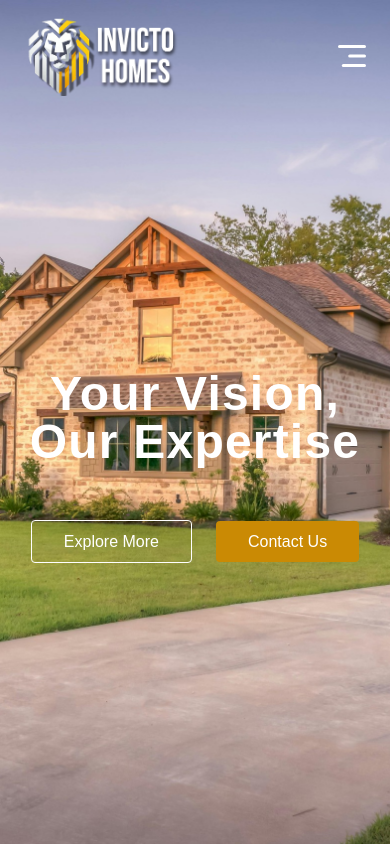
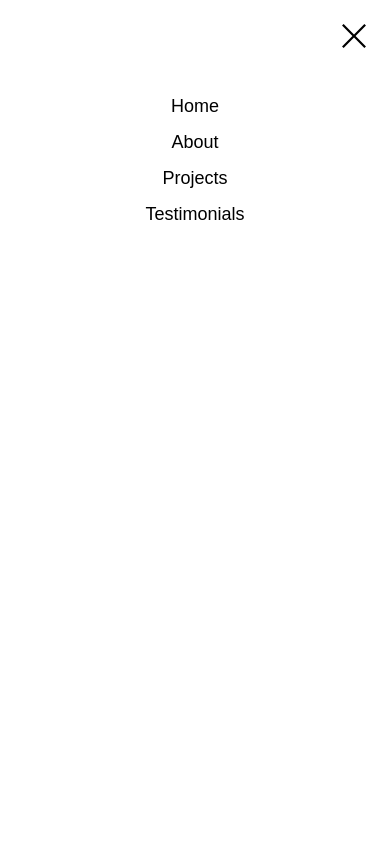
Before and after one commit to surkhab606/Invicto-React-Rebuild, a React (Vite) app: page / in a window 390 px wide. Built offline with nearby package versions, Linux system fonts and the light colour scheme; a web font is replaced by a local one.

Commit message:
v0.12: Working on mobile formatting. Brought in menu close icons (crossIcon) and working on CSS adjustments via Tailwind. Have loved using Tailwind thus far.

```diff
--- a/src/components/navbar.jsx
+++ b/src/components/navbar.jsx
@@ -1,6 +1,7 @@
 import React from 'react'
 import icon from '/headerlogo.png'
 import menuIcon from '/menu_icon.svg'
+import crossIcon from '/cross_icon.svg'
 
 const Navbar = () => {
     return (
@@ -15,7 +16,20 @@ const Navbar = () => {
                     <a href="#Header" className="cursor-pointer hover:text-gray-400 no-underline">Testimonials</a>
                 </ul>
                 <button className='hidden md:block bg-white px-8 py-2 rounded-full'>Sign Up</button>
-                <img src={menuIcon} className='md:hidden w-7' alt=""/>
+                <img src={menuIcon} className='md:hidden w-7 cursor-pointer' alt=""/>
+                {/*Mobile Menu*/}
+                <div className='md:hidden fixed w-full right-0 top-0 bottom-0 overflow-hidden bg-white
+                transition-all'>
+                    <div className='flex justify-end p-6 cursor-pointer'>
+                        <img src={crossIcon} className='w-6 ' alt=""/>
+                    </div>
+                    <ul className='flex flex-col items-center gap-2 mt-5 px-5 text-lg font-medium'>
+                        <a href="#Header" className='px-4 py2 rounded-full inline-block '>Home</a>
+                        <a href="#About" className='px-4 py2 rounded-full inline-block '>About</a>
+                        <a href="#Projects" className='px-4 py2 rounded-full inline-block '>Projects</a>
+                        <a href="#Testimonials" className='px-4 py2 rounded-full inline-block '>Testimonials</a>
+                    </ul>
+                </div>
             </div>
         </div>
     )
```
Also changed, not shown: public/cross_icon.svg (added).
